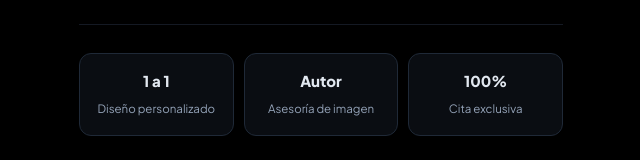
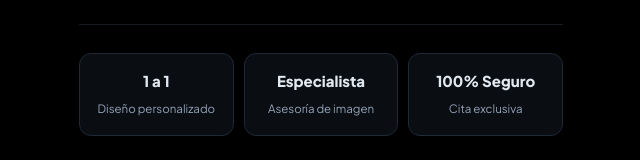
Before and after one commit to LivityWill/style-with-purpose, a plain HTML site: page index.html in a window 1280 px wide. Shown: the part 1784-1944 px from the top of the page, without its empty margins (319-959 px from the left). Drawn offline with Linux system fonts and the light colour scheme.

Commit message:
Update trust section labels in index.html

```diff
--- a/index.html
+++ b/index.html
@@ -647,11 +647,11 @@
           <span class="trust-label">Diseño personalizado</span>
         </div>
         <div class="trust-item">
-          <span class="trust-num">Autor</span>
+          <span class="trust-num">Especialista</span>
           <span class="trust-label">Asesoría de imagen</span>
         </div>
         <div class="trust-item">
-          <span class="trust-num">100%</span>
+          <span class="trust-num">100% Seguro</span>
           <span class="trust-label">Cita exclusiva</span>
         </div>
       </div>
```
